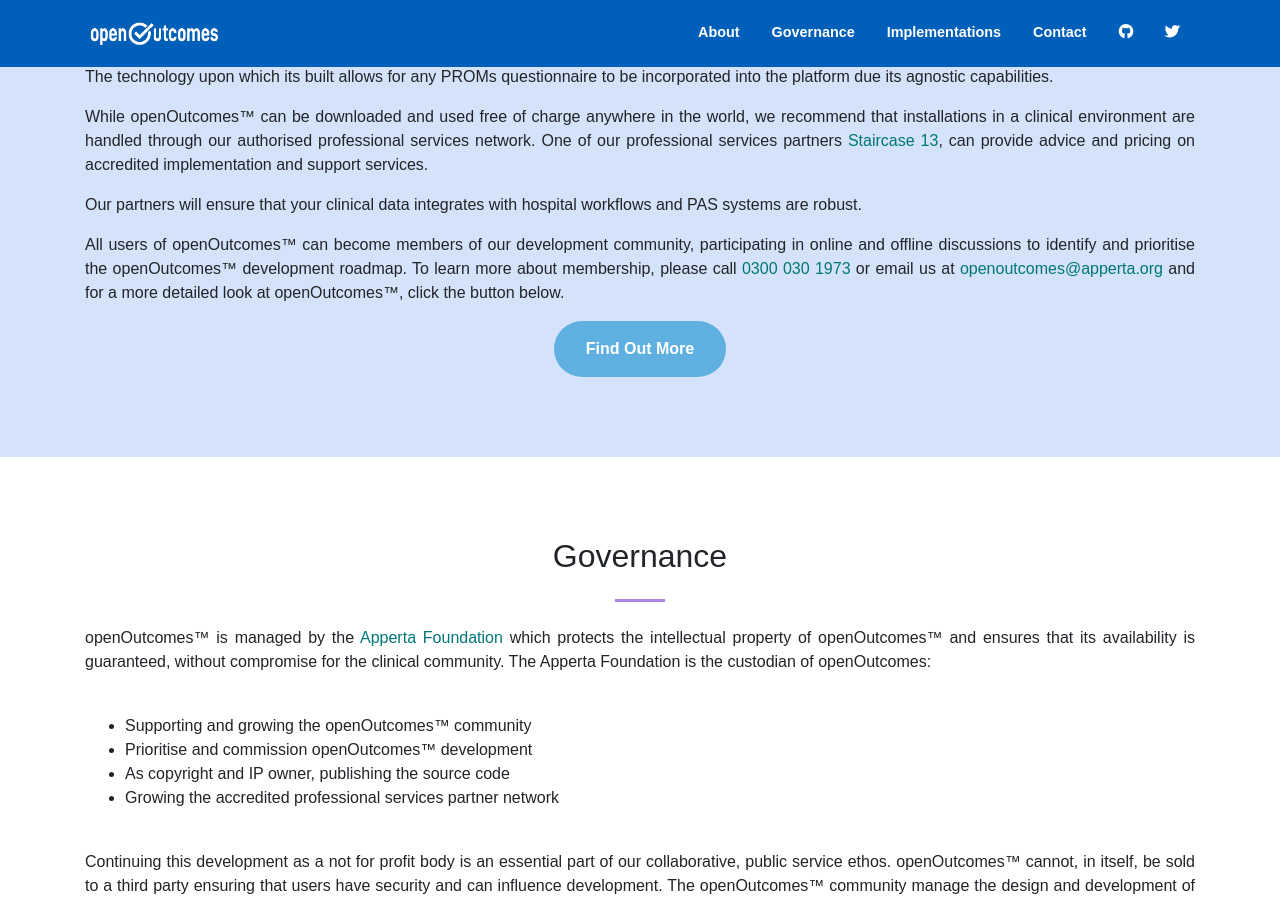
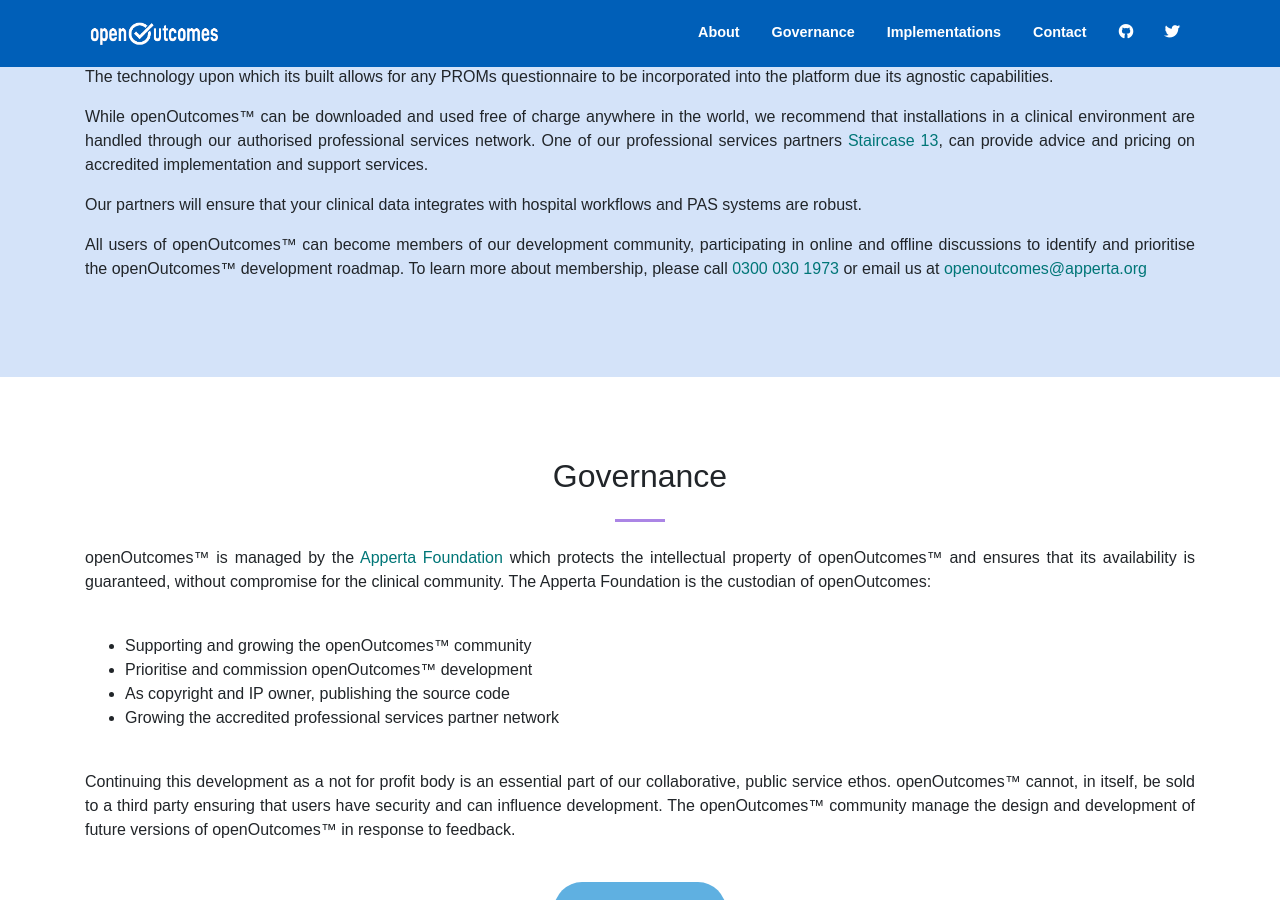
Before and after one commit to openoutcomes/openoutcomes.github.io, a Jekyll site: the page built from index.html, in a window 1280 px wide and 900 px high, scrolled down 1659 px. Built offline with Jekyll 4.4.1, drawn with Linux system fonts in a browser that asks for light colours; nearby versions of some CDN libraries; some web fonts are replaced.

Commit message:
Update index.html

```diff
--- a/index.html
+++ b/index.html
@@ -63,9 +63,9 @@
 
 <p>Our partners will ensure that your clinical data integrates with hospital workflows and PAS systems are robust. </p>
 
-<p>All users of openOutcomes™ can become members of our development community, participating in online and offline discussions to identify and prioritise the openOutcomes™ development roadmap. To learn more about membership, please call <a href="tel:0300 030 1973" class="icon">0300 030 1973</a> or email us at <a href="mailto:openoutcomes@apperta.org">openoutcomes@apperta.org </a> and for a more detailed look at openOutcomes™, click the button below.</p>
+<p>All users of openOutcomes™ can become members of our development community, participating in online and offline discussions to identify and prioritise the openOutcomes™ development roadmap. To learn more about membership, please call <a href="tel:0300 030 1973" class="icon">0300 030 1973</a> or email us at <a href="mailto:openoutcomes@apperta.org">openoutcomes@apperta.org </a></p>
 
-              <center><a class="btn btn-primary btn-xl js-scroll-trigger" href="#portfolio">Find Out More</a></center>
+              <!--<center><a class="btn btn-primary btn-xl js-scroll-trigger" href="#portfolio">Find Out More</a></center>-->
           </div>
         </div>
       </div>
@@ -329,7 +329,7 @@
 
         {% for oousers in site.oousers %}
         {% if oousers.type contains "Enterprise" %}
-    <div class="col-lg" style="padding-bottom: 20px">
+    <div class="col-sm-12" style="padding-bottom: 20px">
 		  <a class="portfolio-box" href="{{ oousers.www }}" target="_blank">
 			<img class="img-fluid" src="{{ oousers.thumbnail }}" alt="{{ oousers.name }}" style="width:100%">
       <img src="{{ oousers.partner }}" alt="{{ oouser.partnername }}" style="width: 30%; position: absolute; top: 1px; left: 450px">
```
